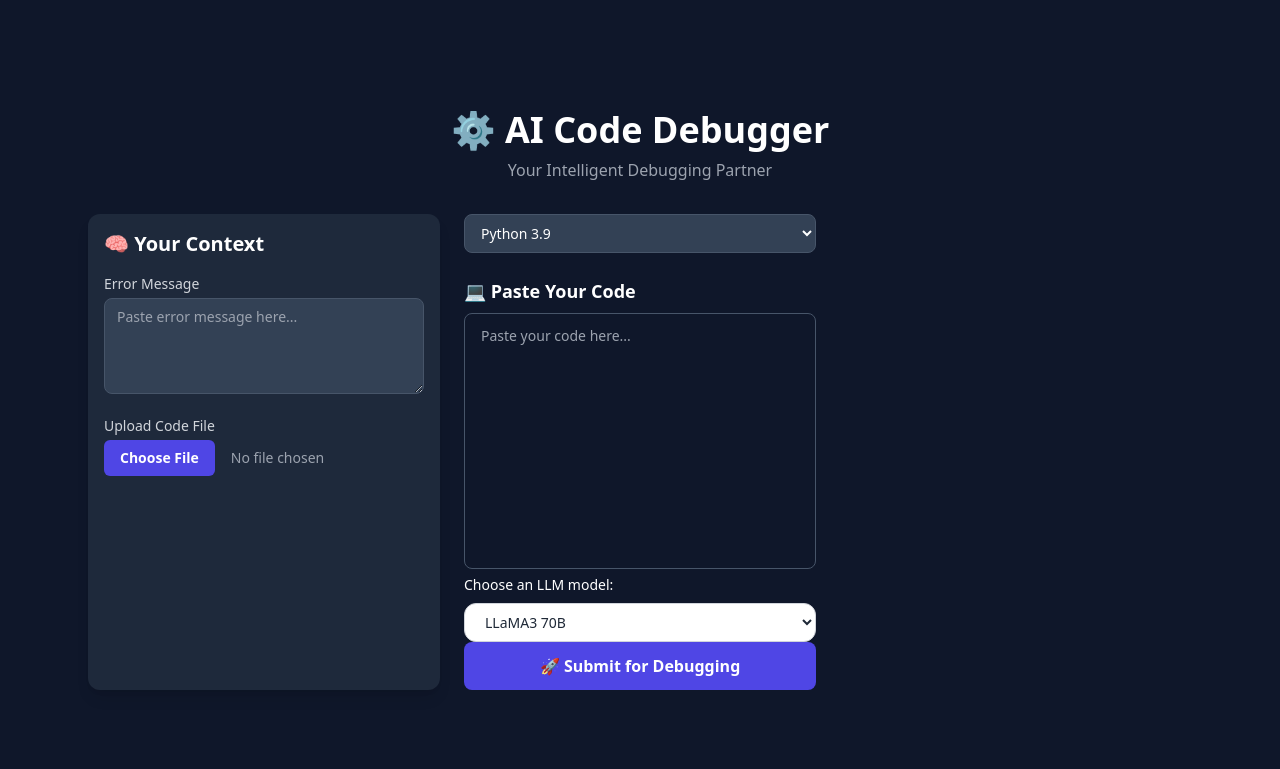
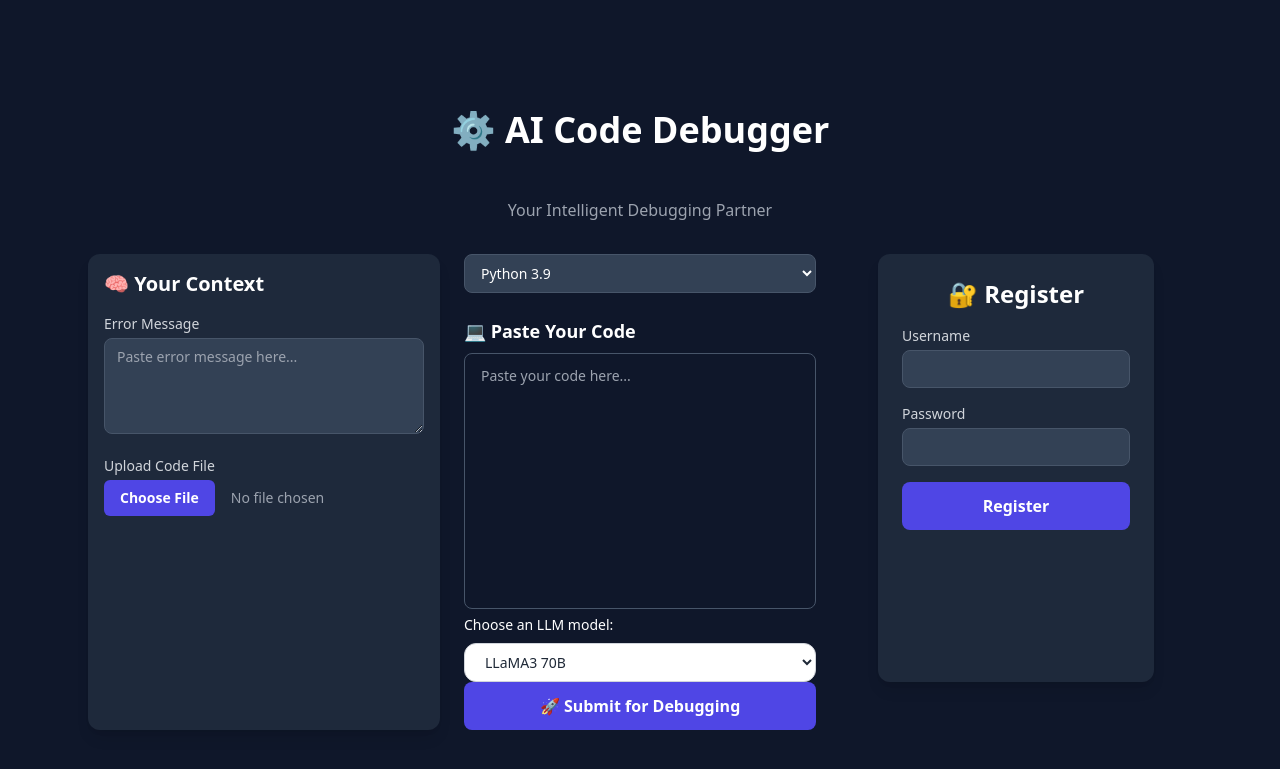
Before and after one commit to adarsh2023calc/vistas2, a FastAPI app: page / in a window 1280 px wide. Shown: the top 769 px of the page. Run offline with FastAPI, Linux system fonts and the light colour scheme; some libraries are stand-ins or nearby versions.

Commit message:
new file:   __pycache__/db.cpython-310.pyc 	modified:   __pycache__/main.cpython-310.pyc 	new file:   db.py 	modified:   main.py 	modified:   templates/index.html Integrated MongoDB

```diff
--- a/main.py
+++ b/main.py
@@ -1,17 +1,21 @@
 from fastapi import FastAPI, Request, Form,HTTPException
 from fastapi.responses import HTMLResponse
 from fastapi.templating import Jinja2Templates
+from langchain.agents import initialize_agent
+from langchain.agents.agent_types import AgentType
 from langchain_groq import ChatGroq
 from langchain.tools import Tool
-from langchain.agents import initialize_agent, AgentType
 from langchain.utilities.serpapi import SerpAPIWrapper
+from pydantic import BaseModel
+from passlib.context import CryptContext
+from db import users_collection  # Use relative import if db.py is in the same directory
+import requests
+import os
+from dotenv import load_dotenv
 
 
 
-import requests
-import os
-from dotenv import load_dotenv
-from groq import Groq
+
 
 # Initialize the app and load environment variables
 app = FastAPI()
@@ -22,6 +26,8 @@ GROQ_API_KEY = os.getenv("GROQ_API_KEY")
 SERPAPI_API_KEY = os.getenv("SERPAPI_API_KEY")
 
 serp_tool = SerpAPIWrapper()
+
+
 
 
 
@@ -46,7 +52,17 @@ def search_github_issues(error: str) -> str:
 
 
 
+search_tool = Tool(
+    name="Web Search",
+    func=serp_tool.run,
+    description="Google search for coding errors, solutions, docs"
+)
 
+github_tool = Tool(
+    name="GitHub Search",
+    func=search_github_issues,
+    description="Search relevant GitHub issues"
+)
 
 
 
@@ -68,9 +84,11 @@ def execute_code(language,code):
 
 # Helper function to interact with the GPT API
 def ask_gpt(code, model,error):
+    # Setup the model
+    llm = ChatGroq(model=model)
 
-    GPT_MODEL = ChatGroq(model=model)
-    prompt = (
+    # Prompt
+    system_prompt = (
         "You are a helpful AI that reviews code, finds bugs or issues, "
         "and provides corrected code with explanations.\n\n"
         "We will try to debug using the following steps:\n"
@@ -89,23 +107,19 @@ def ask_gpt(code, model,error):
         "=== Start your analysis below ===\n"
     )
 
-
-
-    search_tool = Tool(
-    name="Web Search",
-    func=serp_tool.run,
-    description="Useful for when you need to search the web."
-     )
-
-
     tools = [
     Tool(name="GitHub Search", func=search_github_issues, description="Search relevant GitHub issues"),
     Tool(name="Web Search", func=serp_tool.run, description="Google search for coding errors, solutions, docs"),
-    ]
+     ]
 
+    # Step 1: Create the ReAct agent with tools
+    agent = initialize_agent(
+    tools=tools,
+    llm=ChatGroq(model="mixtral-8x7b-32768"),  # or "llama3-70b-8192"
+    agent=AgentType.ZERO_SHOT_REACT_DESCRIPTION,
+    verbose=True)
+    response = agent.run(prompt)
 
-    agent = initialize_agent(tools=tools, llm=GPT_MODEL, agent=AgentType.ZERO_SHOT_REACT_DESCRIPTION, verbose=True)
-    response = agent.run(prompt)
     return response
 
 
@@ -122,3 +136,34 @@ async def ask_groq(request: Request, code: str = Form(...), model: str = Form(..
     code_debugging_output= execute_code(language,code)
     print(code_debugging_output)
     return templates.TemplateResponse("index.html", {"request": request, "output": output, "code": code, "model": model,"debug":code_debugging_output})
+
+
+# Password hashing setup
+pwd_context = CryptContext(schemes=["bcrypt"], deprecated="auto")
+
+# User model for signup/login
+class User(BaseModel):
+    username: str
+    password: str
+
+# Register route
+@app.post("/register")
+def register(user: User):
+    if users_collection.find_one({"username": user.username}):
+        raise HTTPException(status_code=400, detail="Username already exists")
+
+    hashed_password = pwd_context.hash(user.password)
+    users_collection.insert_one({
+        "username": user.username,
+        "password": hashed_password
+    })
+    return {"message": "User registered successfully"}
+
+# Login route
+@app.post("/login")
+def login(user: User):
+    existing_user = users_collection.find_one({"username": user.username})
+    if not existing_user or not pwd_context.verify(user.password, existing_user["password"]):
+        raise HTTPException(status_code=401, detail="Invalid username or password")
+
+    return {"message": "Login successful"}
--- a/templates/index.html
+++ b/templates/index.html
@@ -6,15 +6,50 @@
     <script src="https://cdn.tailwindcss.com"></script>
 </head>
 <script>
+
+
     function copyErrorMessage() {
         const errorMsg = document.getElementById('error-msg').value;
         document.getElementById('hidden-error-msg').value = errorMsg;
     }
+    async function registerUser(event) {
+        event.preventDefault();
+        const form = event.target;
+        const formData = new FormData(form);
+        const data = Object.fromEntries(formData.entries());
+
+        try {
+            const response = await fetch('/register', {
+                method: 'POST',
+                headers: {
+                    'Content-Type': 'application/json',
+                },
+                body: JSON.stringify(data)
+            });
+
+            const result = await response.json();
+            if (response.ok) {
+                alert('Registration successful!');
+                // Optionally redirect or show login form
+            } else {
+                alert(result.detail || 'Registration failed');
+            }
+        } catch (error) {
+            alert('Error connecting to server');
+            console.error('Error:', error);
+        }
+    }
+
+
 </script>
+
 <body class="bg-[#0f172a] text-white min-h-screen flex flex-col items-center justify-center font-sans">
     <div class="w-full max-w-6xl p-6">
+
         <header class="mb-8 text-center">
-            <h1 class="text-4xl font-bold">⚙️ AI Code Debugger</h1>
+
+            <h1 class="text-4xl font-bold p-10">⚙️ AI Code Debugger</h1>
+
             <p class="text-gray-400 mt-2">Your Intelligent Debugging Partner</p>
         </header>
 
@@ -53,7 +88,8 @@
                 <textarea name="code" placeholder="Paste your code here..." class="w-full h-64 bg-[#0f172a] border border-[#475569] rounded-lg px-4 py-3 text-sm text-white placeholder-gray-400 resize-none">{{ code or '' }}</textarea>
                 <input type="hidden" name="error" id="hidden-error-msg">
                 <label for="llm-select" class="block mb-2 text-sm font-medium text-white">Choose an LLM model:</label>
-                <select id="llm-select" name="model" class="w-full px-4 py-2 text-sm text-gray-800 bg-white border border-gray-300 rounded-xl shadow-sm focus:outline-none focus:ring-2 focus:ring-blue-500 focus:border-transparent transition ease-in-out duration-150">
+
+                <select id="llm-select" name="model" class="w-full px-4 py-2 p-10 text-sm text-gray-800 bg-white border border-gray-300 rounded-xl shadow-sm focus:outline-none focus:ring-2 focus:ring-blue-500 focus:border-transparent transition ease-in-out duration-150 p-3">
                     <option value="llama3-70b-8192" {% if model == 'llama3-70b-8192' %}selected{% endif %}>LLaMA3 70B</option>
                     <option value="qwen-qwq-32b" {% if model == 'qwen-qwq-32b' %}selected{% endif %}>Qwen-Qwq-32b</option>
                     <option value="deepseek-r1-distill-llama-70b" {% if model == 'deepseek-r1-distill-llama-70b' %}selected{% endif %}>Deepseek-r1-distill-llama-70b</option>
@@ -68,6 +104,26 @@
                     🚀 Submit for Debugging
                 </button>
             </form>
+
+            <div class="bg-[#1e293b] p-6 rounded-xl shadow-lg mb-12 max-w-md mx-auto">
+                <h2 class="text-2xl font-semibold mb-4 text-center">🔐 Register</h2>
+                <form onsubmit="registerUser(event)">
+                    <div class="mb-4">
+                        <label class="block mb-1 text-sm text-gray-300">Username</label>
+                        <input type="text" name="username" required
+                               class="w-full bg-[#334155] border border-[#475569] rounded-lg px-3 py-2 text-sm text-white placeholder-gray-400">
+                    </div>
+                    <div class="mb-4">
+                        <label class="block mb-1 text-sm text-gray-300">Password</label>
+                        <input type="password" name="password" required
+                               class="w-full bg-[#334155] border border-[#475569] rounded-lg px-3 py-2 text-sm text-white placeholder-gray-400">
+                    </div>
+                    <button type="submit"
+                            class="w-full bg-indigo-600 hover:bg-indigo-700 text-white font-semibold py-3 rounded-lg transition duration-200">
+                        Register
+                    </button>
+                </form>
+            </div>
 
         </div>
         <div>
```
Also changed, not shown: db.py (added, +33 -0 lines).
